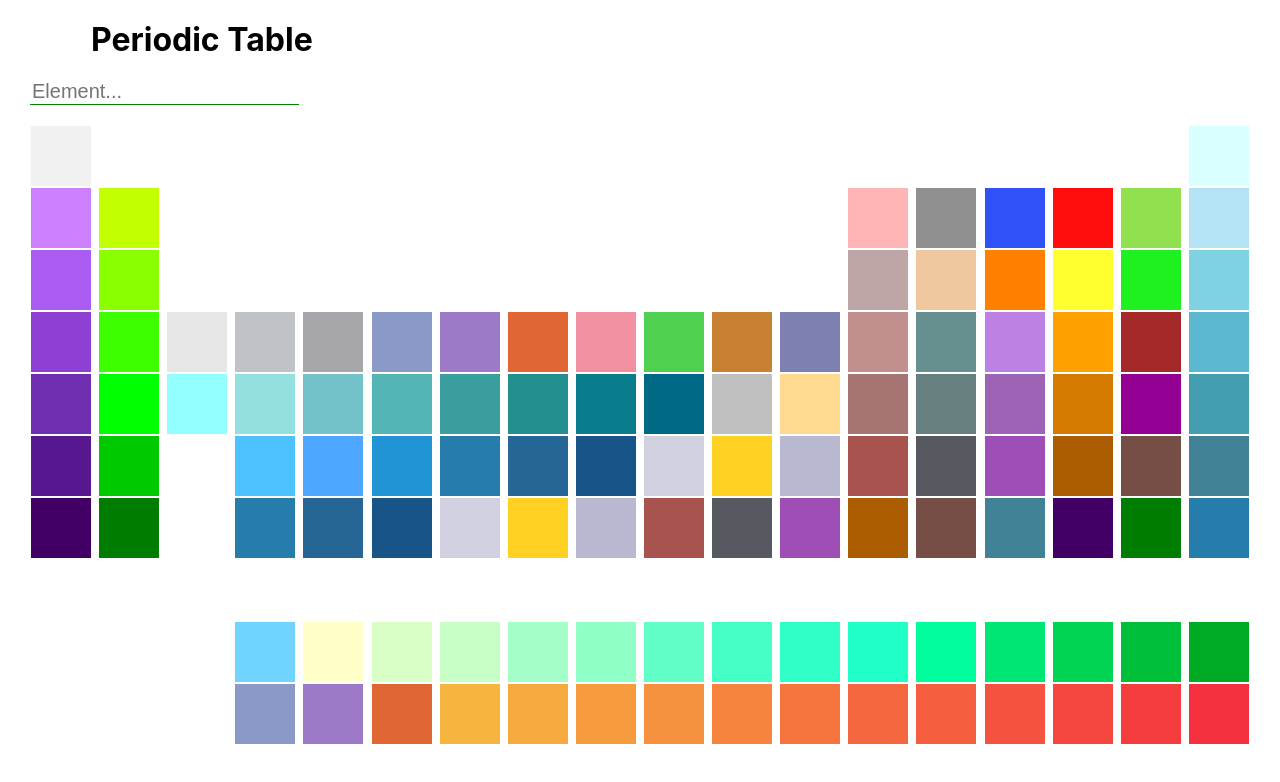
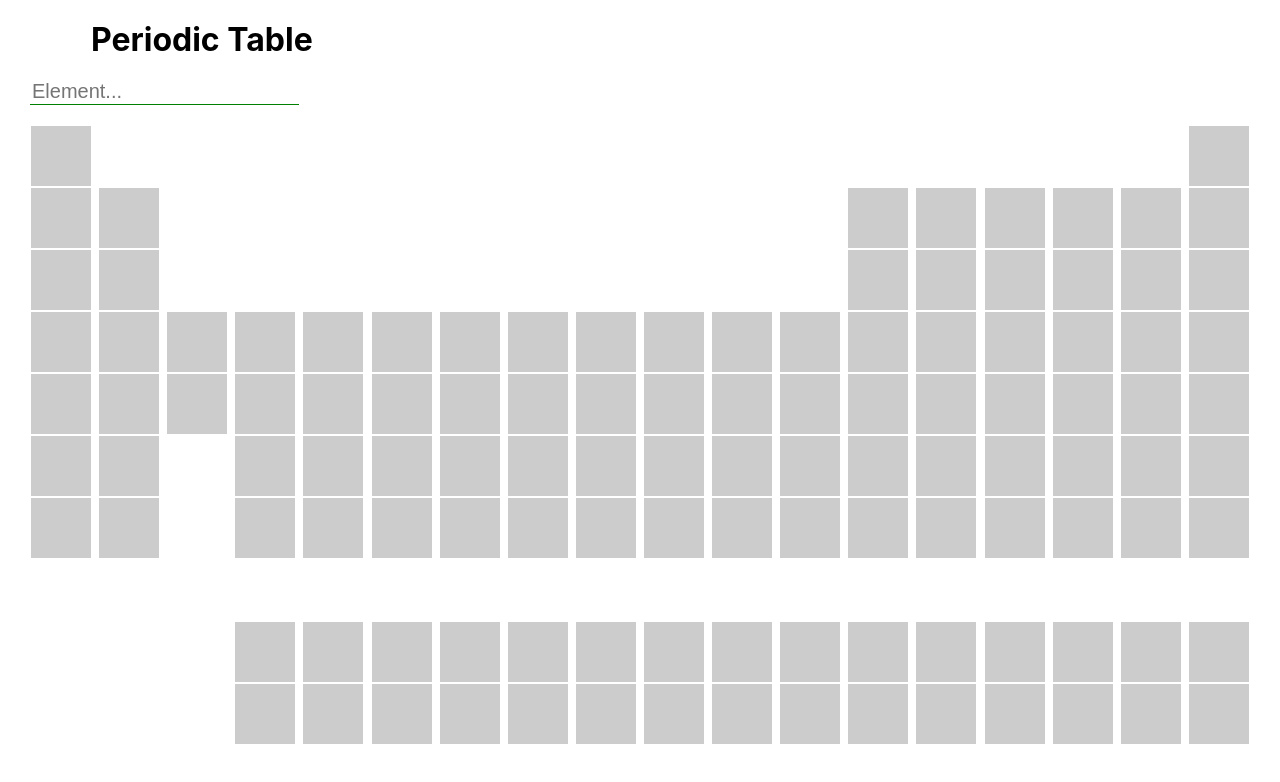
Before and after one commit to MWalter777/periodic-table, a Next.js app: page / in a window 1280 px wide. Shown: the top 782 px of the page. Built offline with nearby package versions, Linux system fonts and the light colour scheme.

Commit message:
selected options

```diff
--- a/components/ElementTable/index.style.ts
+++ b/components/ElementTable/index.style.ts
@@ -25,11 +25,13 @@ export const ElementTableStyled = styled.div<Props>`
 		font-size: x-small;
 	}
 
+	&.hide {
+		background-color: #ccc;
+	}
 	&.selected {
 		transform: scale(1.05);
-		opacity: 0.5;
+		background-color: ${(props) => props.backgroundColor};
 	}
-
 	@media (max-width: 1280px) {
 		min-width: 60px;
 		height: 60px;
--- a/components/ElementTable/index.tsx
+++ b/components/ElementTable/index.tsx
@@ -27,10 +27,12 @@ const ElementTable = ({
 	return (
 		<ElementTableStyled
 			backgroundColor={backgroundColor}
-			onClick={() => {
+			/* onClick={() => {
 				!display && changeSelected(name === selected ? '' : name);
-			}}
-			className={`${name === selected ? 'selected' : ''}`}
+			}} */
+			className={`${name === selected ? 'selected' : ''} ${
+				display ? '' : 'hide'
+			}`}
 		>
 			{display && (
 				<>
--- a/data/parserElements.ts
+++ b/data/parserElements.ts
@@ -34,7 +34,7 @@ export const elementsParser = {
 	arsenic: ['Arsénico', 'arsenico', 'arsenic'],
 	selenium: ['Selenio', 'selenio', 'selenium'],
 	bromine: ['Bromo', 'bromo', 'bromine'],
-	krypton: ['Criptón', 'criptón', 'krypton'],
+	krypton: ['Criptón', 'cripton', 'krypton'],
 	rubidium: ['Rubidio', 'rubidio', 'rubidium'],
 	strontium: ['Estroncio', 'estroncio', 'strontium'],
 	yttrium: ['Itrio', 'itrio', 'yttrium'],
--- a/pages/index.tsx
+++ b/pages/index.tsx
@@ -41,8 +41,6 @@ const Home = () => {
 		setSelected(value);
 	};
 
-	console.log({ selected });
-
 	useEffect(() => {
 		const getElements = async () => {
 			const response = await fetch('/api/elements');
```
